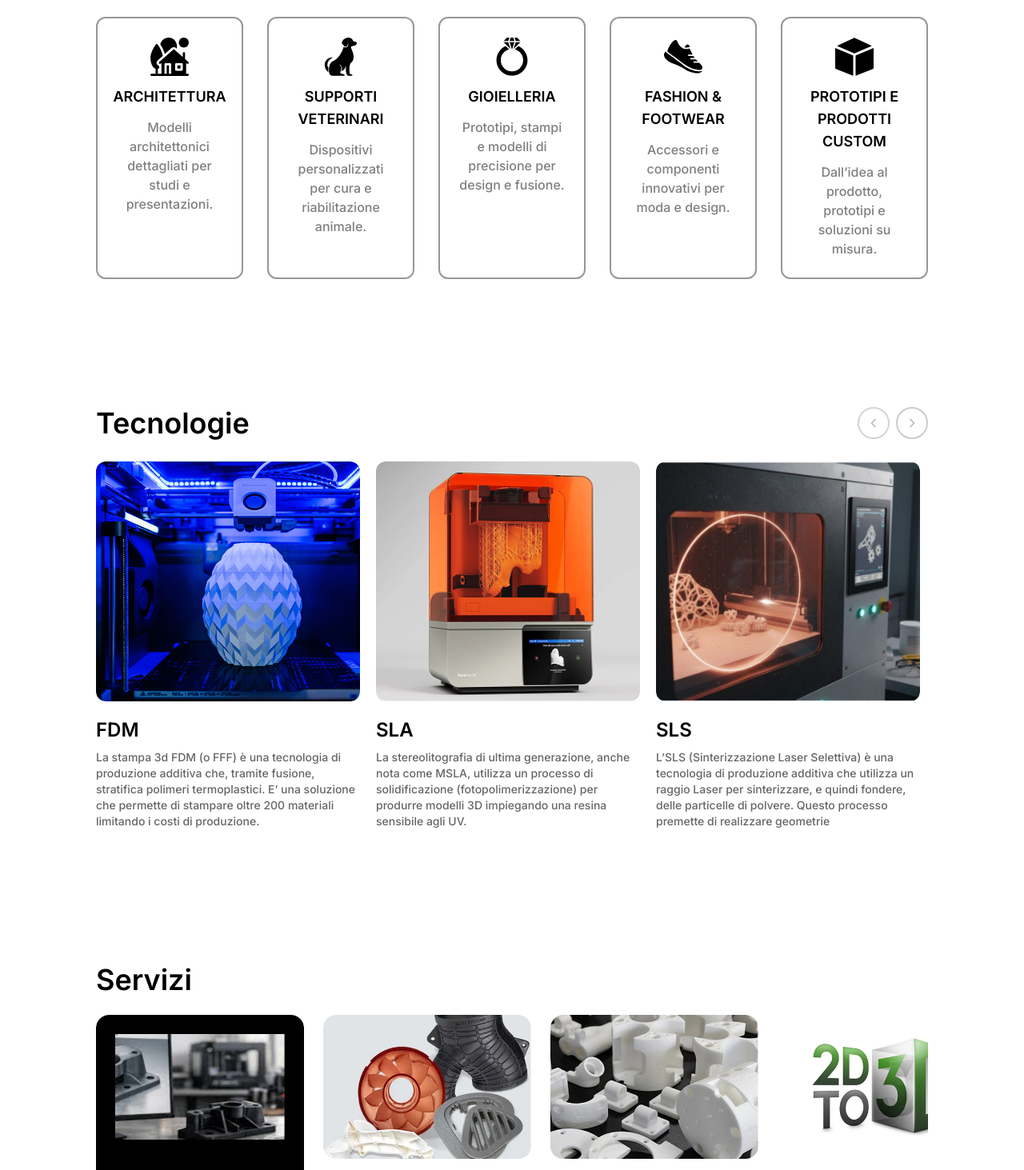
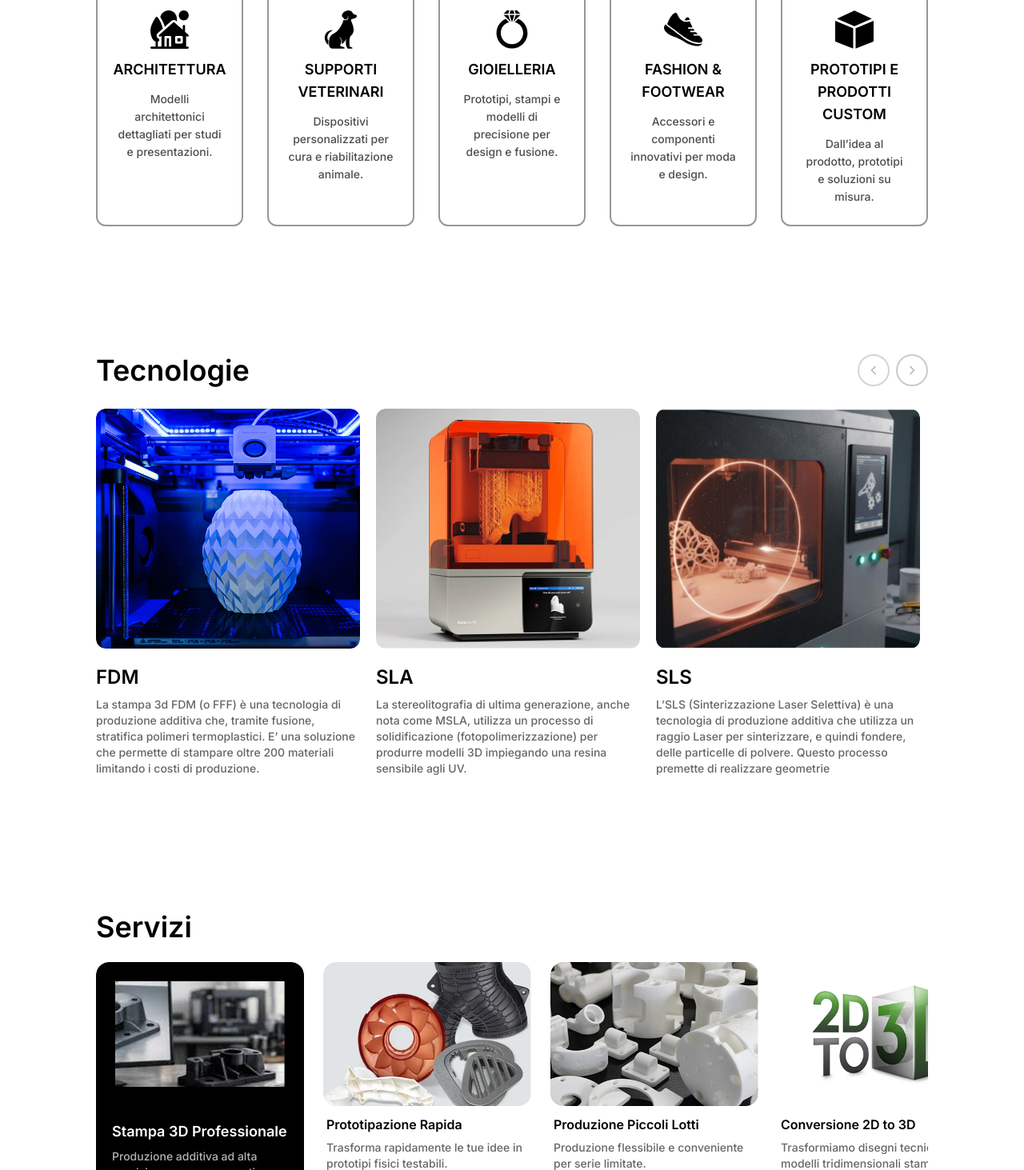
Before and after one commit to alimuzzaman-zamaddar/dynamic-x-project, a React (Vite) app: page / in a window 1280 px wide. Shown: the part 2087-3550 px from the top of the page at 80% size. Built offline with nearby package versions, Linux system fonts and the light colour scheme.

Commit message:
fix: fixed the service section

```diff
--- a/src/components/PagesComponent/HomPage/CategorySection.jsx
+++ b/src/components/PagesComponent/HomPage/CategorySection.jsx
@@ -86,7 +86,7 @@ const CategoryCard = ({ category }) => {
       className="group block border-2 border-[#979797] rounded-xl w-full h-full transition-all duration-300 hover:bg-black focus:outline-none focus:ring-2 focus:ring-blue-500 no-underline"
     >
       <div className="lg:p-6 p-4 flex flex-col items-center gap-y-3 h-full justify-between">
-        <div className="flex flex-col items-center gap-y-3 flex-grow">
+        <div className="flex flex-col items-center gap-y-3 flex-grow w-full">
           {/* ICON */}
           <div className="text-black group-hover:text-white transition-all duration-300 fill-black group-hover:fill-white">
             <Icon />
@@ -97,14 +97,14 @@ const CategoryCard = ({ category }) => {
             {category.title}
           </span>
 
-          {/* DESCRIPTION */}
+          {/* DESCRIPTION — Audited to be permanently visible without line-clamps or display toggles */}
           <p
-            className="text-center text-black/50 group-hover:text-white/80 transition-all duration-300"
+            className="text-center text-black/70 group-hover:text-white/90 transition-all duration-300 block visible h-auto overflow-visible"
             style={{
               fontFamily: "Inter",
-              fontSize: "16px",
+              fontSize: "14px", // Slighly reduced for better text fitting in dense 5-column desktop grids
               fontWeight: 500,
-              lineHeight: "24px",
+              lineHeight: "22px",
             }}
           >
             {category.subtitle}
--- a/src/components/PagesComponent/HomPage/Services.jsx
+++ b/src/components/PagesComponent/HomPage/Services.jsx
@@ -10,7 +10,6 @@ import machine6 from "../../../assets/img/home/serive7.png";
 import machine7 from "../../../assets/img/home/service8.png";
 
 const techonologies = [
-
   {
     bgImg: machine4,
     title: "Stampa 3D Professionale",
@@ -129,19 +128,20 @@ const Services = () => {
                       </div>
                     </div>
                   ) : (
-                    /* Inactive card — image only, no background */
-                    <div className="flex flex-col gap-y-3">
+                    /* Inactive card — transparent background, text completely visible */
+                    <div className="flex flex-col gap-y-3 h-full">
                       <img
                         src={technology.bgImg}
                         alt={technology.title}
                         className="w-full object-cover rounded-2xl"
                         style={{ height: "180px" }}
                       />
-                      <div className="px-1 flex flex-col gap-y-1">
+                      <div className="px-1 flex flex-col gap-y-2">
                         <h5 className="text-base font-semibold text-black leading-snug">
                           {technology.title}
                         </h5>
-                        <p className="text-sm text-black opacity-60 font-medium line-clamp-2">
+                        {/* UPDATED: Removed line-clamp-2 to ensure the full text displays permanently */}
+                        <p className="text-sm text-black opacity-60 font-medium block visible h-auto overflow-visible">
                           {technology.description}
                         </p>
                       </div>
```
